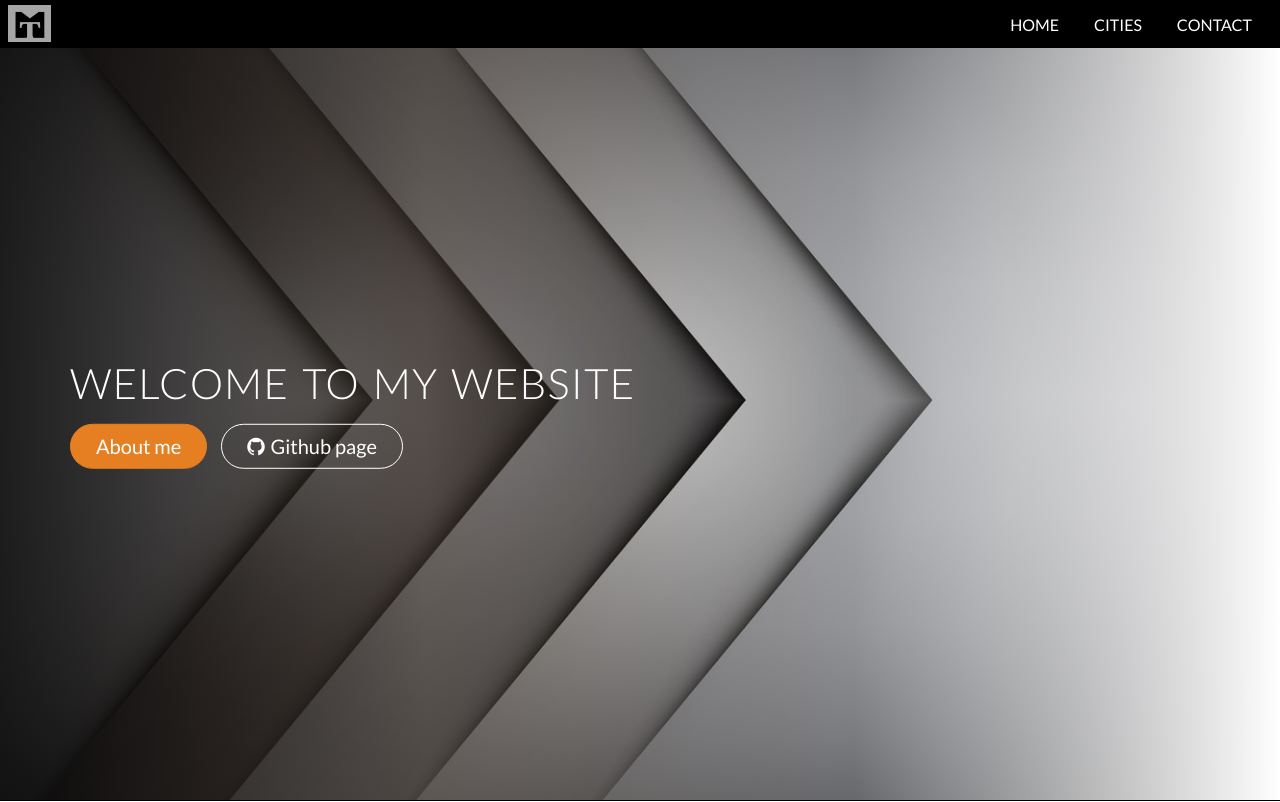
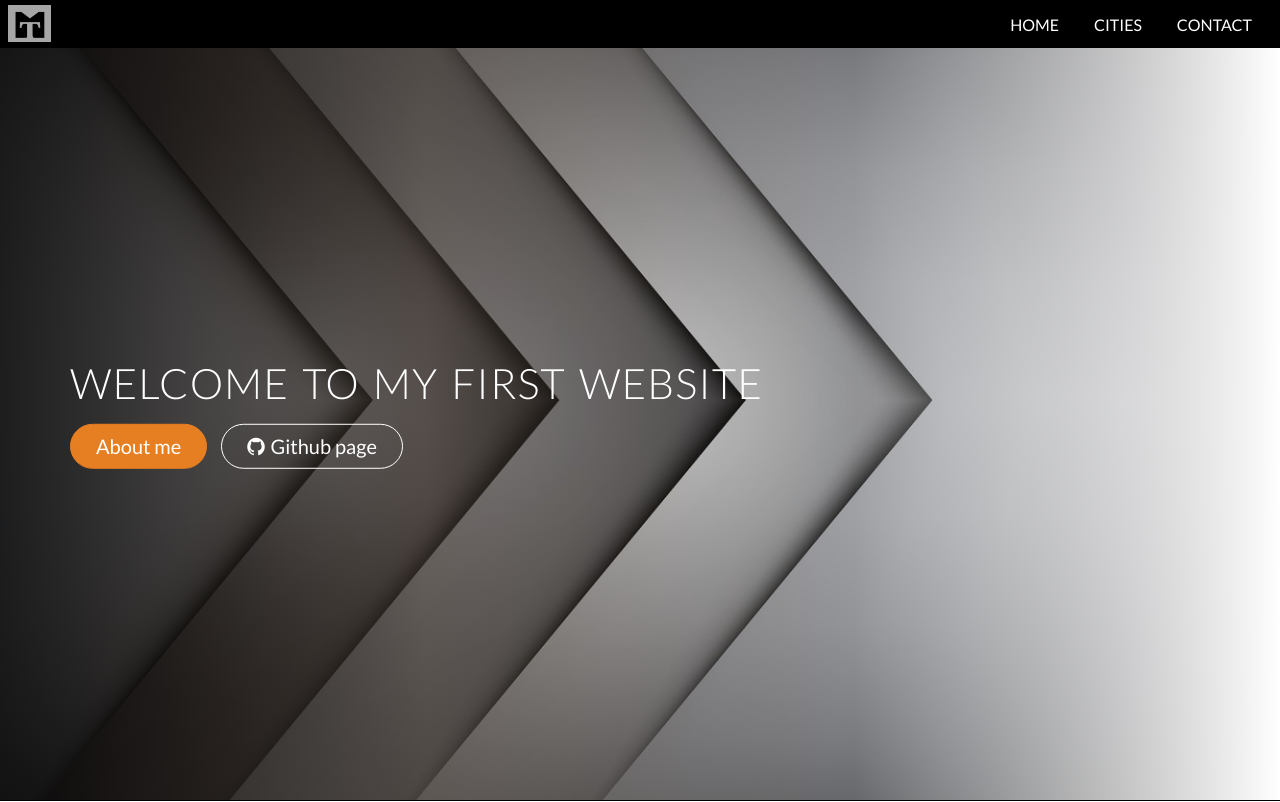
Before and after one commit to Morant1/morant1.github.io, a plain HTML site: page index.html in a window 1280 px wide. Shown: the top 802 px of the page. Drawn offline with nearby package versions, Linux system fonts and the light colour scheme; files whose address does not match are found by name.

Commit message:
Update index.html

```diff
--- a/index.html
+++ b/index.html
@@ -29,7 +29,7 @@
           </div>
       </nav>
       <div class="hero-text-box">
-            <h1>Welcome to my website</h1>
+            <h1>Welcome to my first website</h1>
              <a class="btn btn-full  js--scroll-to-me" href="#">About me</a>
              <a class="btn btn-ghost" href="https://github.com/Morant1" target="_blank" >
                  <i class="ion-social-github"></i>
```
